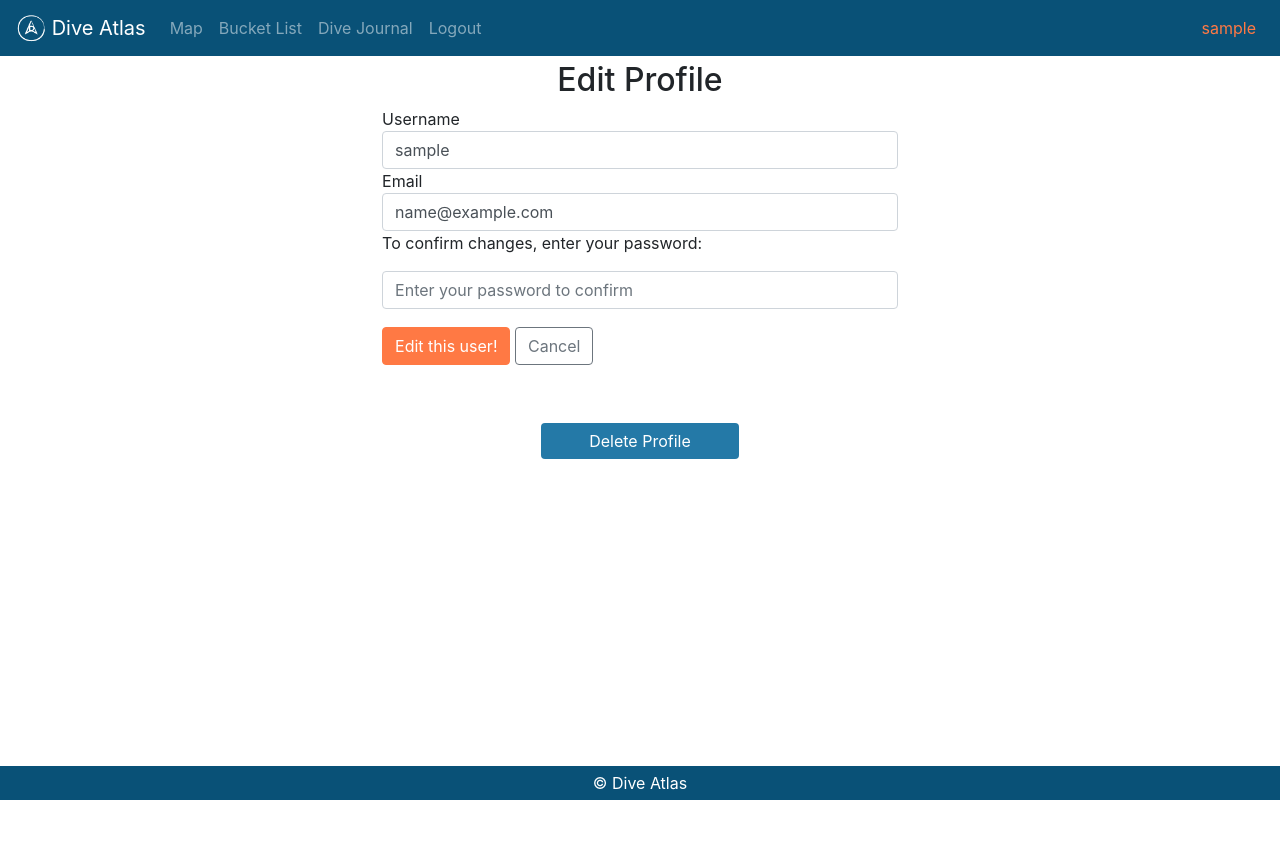
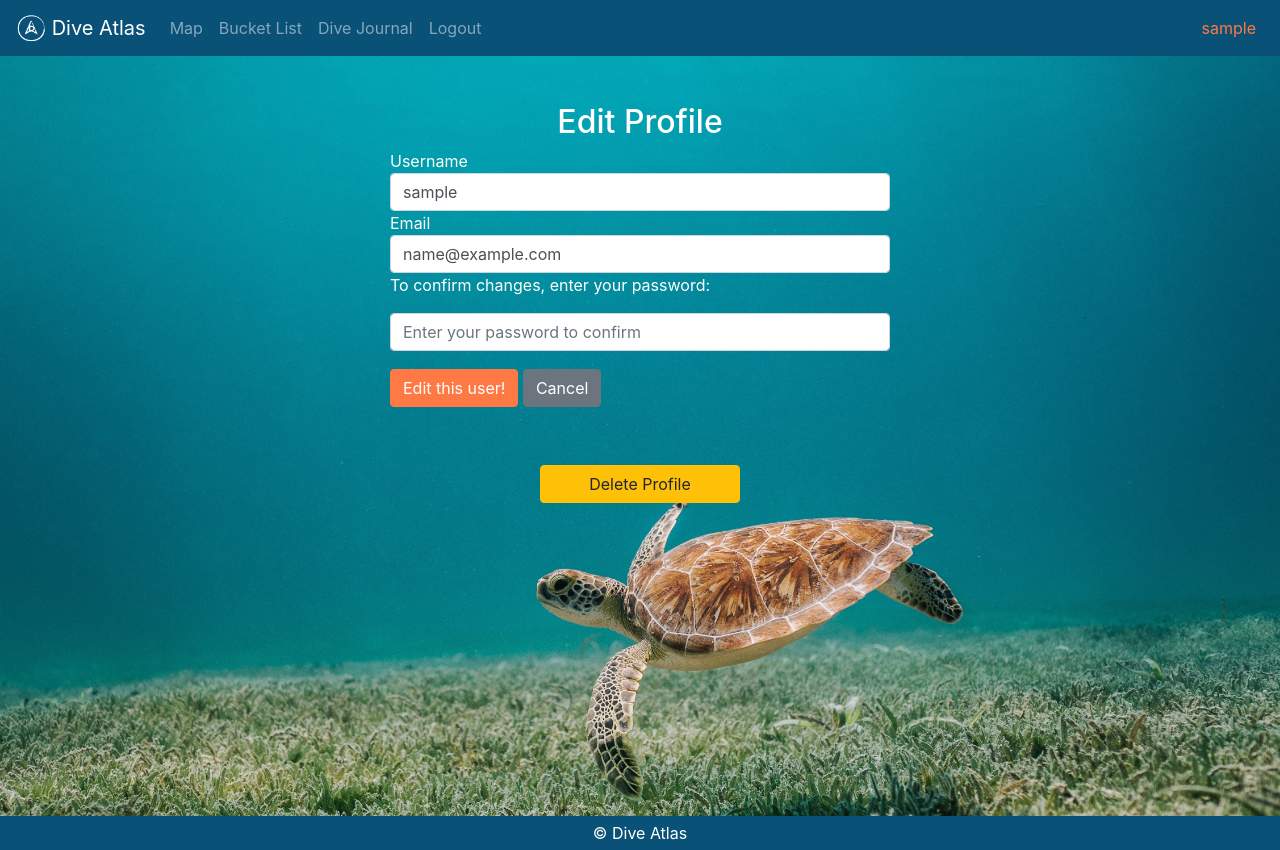
Before and after one commit to blakes24/dive-atlas, a Flask app: page /user/edit in a window 1280 px wide. Before the commit the page ends 800 px from the top, so only its background shows below. Run offline with Flask 2, Linux system fonts and the light colour scheme; the visitor is signed in with stand-in values (Sample User, id 1); data comes from the database, SQL or seed files in the repository; some libraries are stand-ins or nearby versions.

Commit message:
Improve UX/UI

```diff
--- a/app/static/app.css
+++ b/app/static/app.css
@@ -7,6 +7,7 @@ body {
 	display: flex;
 	flex-direction: column;
 	margin: 0;
+	background-color: #e1f9ff;
 }
 
 h2::before {
@@ -53,6 +54,7 @@ h2::before {
 
 .form-title {
 	text-align: center;
+	margin-top: 1em;
 }
 
 ul,
@@ -108,13 +110,8 @@ a:hover {
 	color: #ff5a31;
 }
 
-.bucket {
-	background-image: url("img/fish.jpg");
-	background-size: cover;
-	background-position: center;
-	height: 95vh;
-}
-
+.forms,
+.bucket,
 .journal {
 	background-image: url("img/turtle3.jpg");
 	background-size: cover;
--- a/app/static/app.js
+++ b/app/static/app.js
@@ -40,8 +40,7 @@ function setMarkers(sites) {
 		let myLatlng = new mapboxgl.LngLat(parseFloat(site.lng), parseFloat(site.lat));
 		let marker = new mapboxgl.Marker({
 			color : '#F78154',
-			// color : '#ff5356',
-			scale : 0.6
+			scale : 0.8
 		})
 			.setLngLat(myLatlng)
 			.setPopup(new mapboxgl.Popup({ offset: 25 }).setHTML(`<a href="/sites/${site.id}">${site.name}</a>`))
--- a/app/templates/base.html
+++ b/app/templates/base.html
@@ -8,6 +8,7 @@
     <link rel="stylesheet" href="/static/app.css">
     <link href='https://api.mapbox.com/mapbox-gl-js/v1.12.0/mapbox-gl.css' rel='stylesheet' />
     <script src='https://api.mapbox.com/mapbox-gl-js/v1.12.0/mapbox-gl.js'></script>
+    <link rel="shortcut icon" type="image/jpg" href="/static/img/logo-black.ico"/>
     <title>Dive Atlas</title>
 </head>
 
--- a/app/templates/login.html
+++ b/app/templates/login.html
@@ -1,8 +1,8 @@
 {% extends 'base.html' %}
 
 {% block content %}
-
-  <div class="row justify-content-md-center top">
+<div class="container-fluid forms">
+    <div class="row justify-content-md-center top mx-1">
         <div class="col-md-7 col-lg-5">
             <h2 class="form-title">Log In</h2>
             <form method="POST" id="user_form">
@@ -20,5 +20,6 @@
             </form>
         </div>
     </div>
+</div>
 
 {% endblock %}
--- a/app/templates/signup.html
+++ b/app/templates/signup.html
@@ -1,8 +1,8 @@
 {% extends 'base.html' %}
 
 {% block content %}
-
-  <div class="row justify-content-md-center top">
+<div class="container-fluid forms">
+    <div class="row justify-content-md-center top mx-1">
         <div class="col-md-7 col-lg-5">
             <h2 class="form-title">Sign Up</h2>
             <form method="POST" id="user_form">
@@ -20,5 +20,5 @@
             </form>
         </div>
     </div>
-
+</div>
 {% endblock %}
--- a/app/templates/user-form.html
+++ b/app/templates/user-form.html
@@ -1,8 +1,8 @@
 {% extends 'base.html' %}
 
 {% block content %}
-
-  <div class="row justify-content-md-center top">
+<div class="container-fluid forms">
+  <div class="row justify-content-md-center top mx-1">
     <div class="col-md-7 col-lg-5">
       <h2 class="form-title">Edit Profile</h2>
       <form method="POST" id="user_form">
@@ -28,15 +28,15 @@
 
         <div class="edit-btn-area mt-2">
           <button class="btn btn-primary">Edit this user!</button>
-          <a href="/" class="btn btn-outline-secondary">Cancel</a>
+          <a href="/" class="btn btn-secondary">Cancel</a>
         </div>
       </form>
       <div class="mt-5 text-center">
         <form method="POST" action="/user/delete">
-            <button class="btn btn-danger px-5">Delete Profile</button>
+            <button class="btn btn-warning px-5">Delete Profile</button>
           </form>
       </div>
     </div>
   </div>
-
+</div>
 {% endblock %}
```
Also changed, not shown: app/templates/journal-form.html (+3 -5 lines), app/static/img/logo-black.ico (added). Lines whose indentation alone changed are shown as unchanged.
